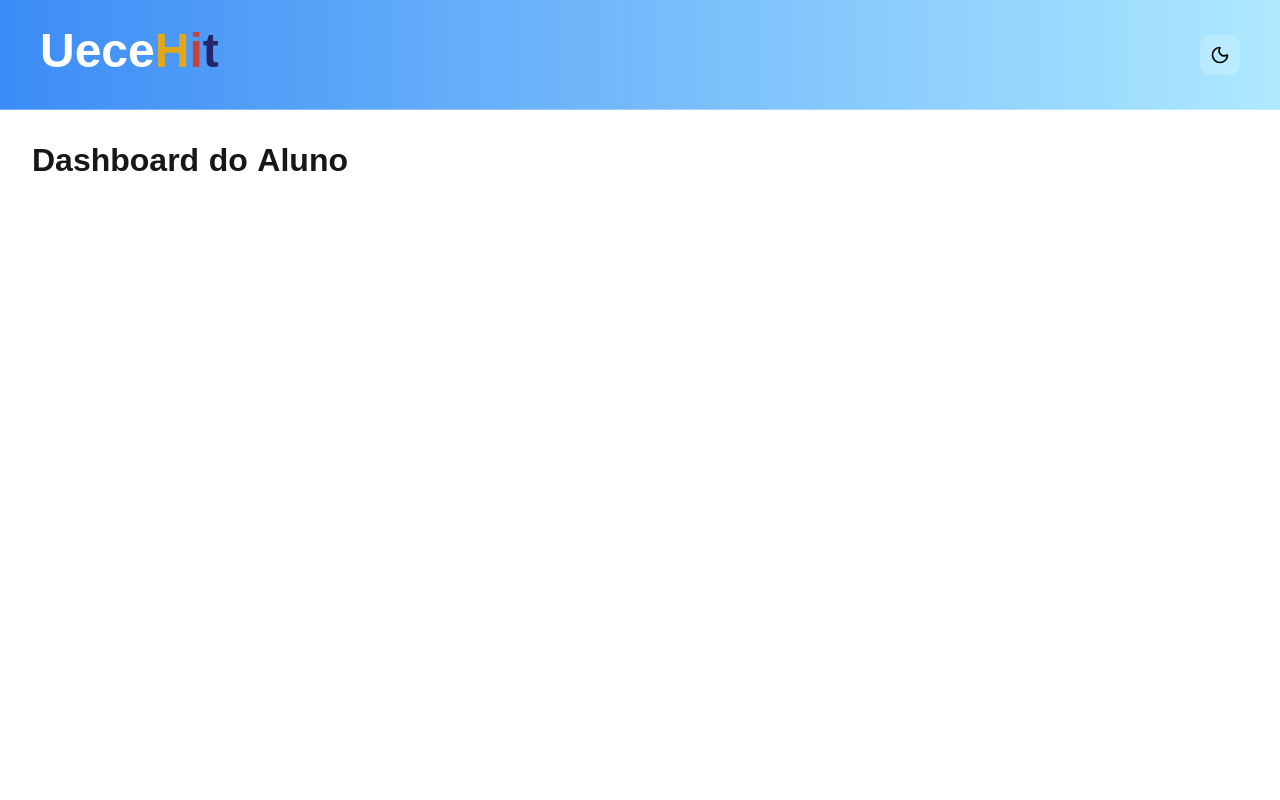
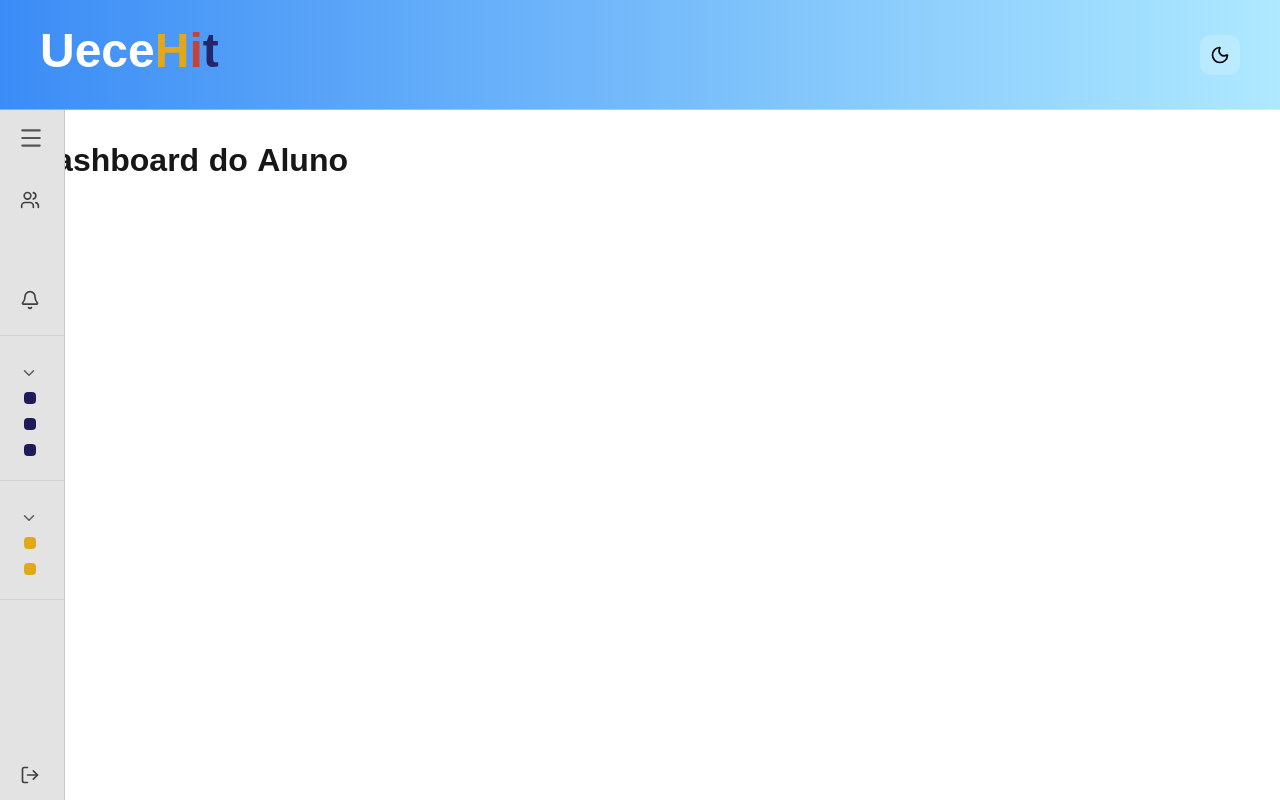
Before and after one commit to UeceHit/uecehit-frontend, a Next.js app: page /aluno in a window 1280 px wide. Built offline with nearby package versions, Linux system fonts and the light colour scheme.

Commit message:
inicio da construcao da Sidebar

```diff
--- a/src/app/aluno/page.jsx
+++ b/src/app/aluno/page.jsx
@@ -1,9 +1,26 @@
+"use client";
+
+import { useState } from "react";
 import Header from "../components/Header";
+import Sidebar from "../components/Sidebar";
 
 export default function AlunoDashboard() {
   return (
     <div>
       <Header />
+
+      <Sidebar
+        turmas={[
+          "Inteligência Computacional",
+          "Banco de Dados",
+          "Organização de Computadores",
+        ]}
+        grupos={[
+          "Banca TCC",
+          "PET",
+        ]}
+      />
+
       <h1 style={{ padding: "2rem" }}>Dashboard do Aluno</h1>
     </div>
   );
--- /dev/null
+++ b/src/app/components/Sidebar.jsx
@@ -0,0 +1,71 @@
+"use client";
+
+import { useState } from "react";
+import "./sidebar.css";
+
+import { Menu, Users, Bell, ChevronDown, LogOut } from "lucide-react";
+
+export default function Sidebar({ turmas = [], grupos = [] }) {
+  const [open, setOpen] = useState(false);
+
+  return (
+    <aside className={`sidebar ${open ? "open" : ""}`}>
+
+      {/* BOTÃO MENU (DENTRO DA SIDEBAR) */}
+      <div className="menu-btn" onClick={() => setOpen(!open)}>
+        <Menu />
+      </div>
+
+      {/* PRIMEIRA SEÇÃO */}
+      <div className="sidebar-section">
+        {/* Criar Grupo */}
+        <div className="sidebar-item" style={{ marginBottom: "50px" }}>
+          <Users />
+          {open && <span>Criar Grupo</span>}
+        </div>
+
+        {/* Notificação */}
+        <div className="sidebar-item">
+          <Bell />
+          {open && <span>Notificação</span>}
+        </div>
+      </div>
+
+      {/* TURMAS */}
+      <div className="sidebar-section">
+        <div className="sidebar-title">
+          <ChevronDown />
+          {open && <span>Turmas</span>}
+        </div>
+
+        {turmas.map((t, i) => (
+          <div key={i} className="sidebar-subitem">
+            <div className="sidebar-dot-blue"></div>
+            {open && <span>{t}</span>}
+          </div>
+        ))}
+      </div>
+
+      {/* GRUPOS */}
+      <div className="sidebar-section">
+        <div className="sidebar-title">
+          <ChevronDown />
+          {open && <span>Grupos</span>}
+        </div>
+
+        {grupos.map((g, i) => (
+          <div key={i} className="sidebar-subitem">
+            <div className="sidebar-dot-yellow"></div>
+            {open && <span>{g}</span>}
+          </div>
+        ))}
+      </div>
+
+      {/* LOGOUT */}
+      <div className="sidebar-footer">
+        <LogOut />
+        {open && <span>Logout</span>}
+      </div>
+    </aside>
+  );
+}
--- /dev/null
+++ b/src/app/components/sidebar.css
@@ -0,0 +1,156 @@
+/* ============================
+   FONTE GLOBAL
+============================ */
+@import url("https://fonts.googleapis.com/css2?family=Noto+Sans+Gujarati:wght@300;400;700&display=swap");
+
+* {
+  font-family: "Noto Sans Gujarati", sans-serif;
+}
+
+
+/* ===========================
+   SIDEBAR (FECHADA / ABERTA)
+=========================== */
+
+.sidebar {
+  position: fixed;
+  left: 0;
+  top: 110px; /* começa logo abaixo do header */
+  height: calc(100vh - 110px);
+  width: 65px; /* FECHADA */
+  background: #e3e3e3;
+  border-right: 1px solid #c9c9c9;
+  transition: width 0.25s ease-in-out;
+  overflow: hidden;
+  display: flex;
+  flex-direction: column;
+  z-index: 10;
+}
+
+.sidebar.open {
+  width: 260px; /* ABERTA */
+}
+
+/* ===========================
+   BOTÃO MENU (HAMBURGUER)
+=========================== */
+
+.menu-btn {
+  width: 100%;
+  height: 55px;
+  display: flex;
+  align-items: center;
+  padding-left: 18px;
+  cursor: pointer;
+}
+
+.menu-btn svg {
+  width: 26px;
+  height: 26px;
+  color: #555;
+}
+
+/* ===========================
+   PRIMEIRA SEÇÃO
+=========================== */
+
+.sidebar-section {
+  padding: 10px 20px;
+  border-bottom: 1px solid #d2d2d2;
+}
+
+.sidebar-item {
+  display: flex;
+  align-items: center;
+  gap: 14px;
+  padding: 15px 0;
+  cursor: pointer;
+}
+
+.sidebar-item svg {
+  width: 20px;
+  height: 20px;
+  color: #424040;
+}
+
+.sidebar-item span {
+  font-size: 20px;
+  font-weight: 500;
+  color: #424040;
+}
+
+/* ===========================
+   TÍTULOS (Turmas / Grupos)
+=========================== */
+
+.sidebar-title {
+  display: flex;
+  align-items: center;
+  gap: 6px;
+  font-size: 17px;
+  font-weight: 600;
+  color: #5d5d5d;
+  margin: 18px 0 10px 0;
+}
+
+.sidebar-title svg {
+  width: 18px;
+  height: 18px;
+  color: #5d5d5d;
+}
+
+/* ===========================
+   TURMAS / GRUPOS – ITENS
+=========================== */
+
+.sidebar-subitem {
+  display: flex;
+  align-items: center;
+  gap: 12px;
+  margin-bottom: 14px;
+  cursor: pointer;
+  padding-left: 4px;
+}
+
+.sidebar-dot-blue {
+  width: 12px;
+  height: 12px;
+  background: #1e1b58;
+  border-radius: 4px;
+}
+
+.sidebar-dot-yellow {
+  width: 12px;
+  height: 12px;
+  background: #e1a919;
+  border-radius: 4px;
+}
+
+.sidebar-subitem span {
+  font-size: 14px;
+  color: #333;
+  line-height: 15px;
+}
+
+/* ===========================
+   LOGOUT — FICA FIXADO EM BAIXO
+=========================== */
+
+.sidebar-footer {
+  margin-top: auto;
+  padding: 15px 20px;
+  display: flex;
+  align-items: center;
+  gap: 12px;
+}
+
+.sidebar-footer svg {
+  width: 20px;
+  height: 20px;
+  color: #424040;
+}
+
+.sidebar-footer span {
+  font-size: 15px;
+  color: #424040;
+}
```
